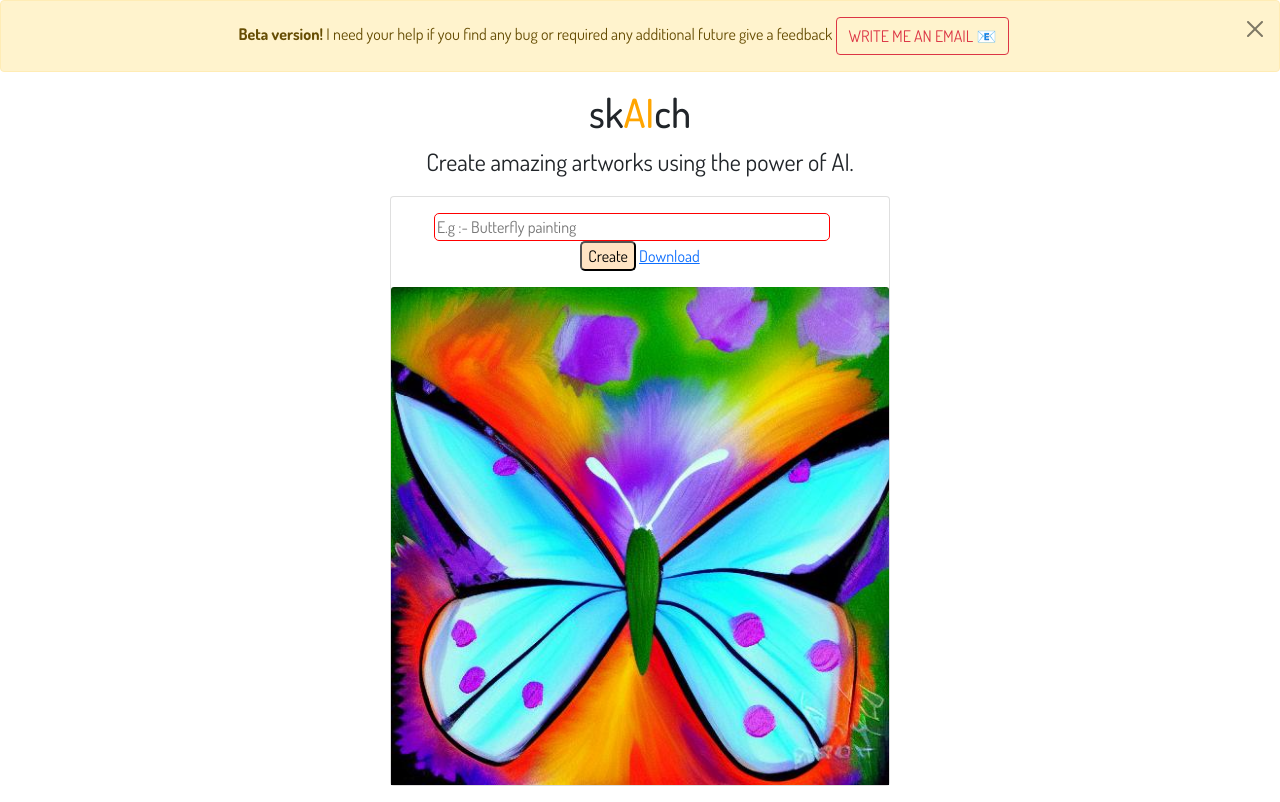
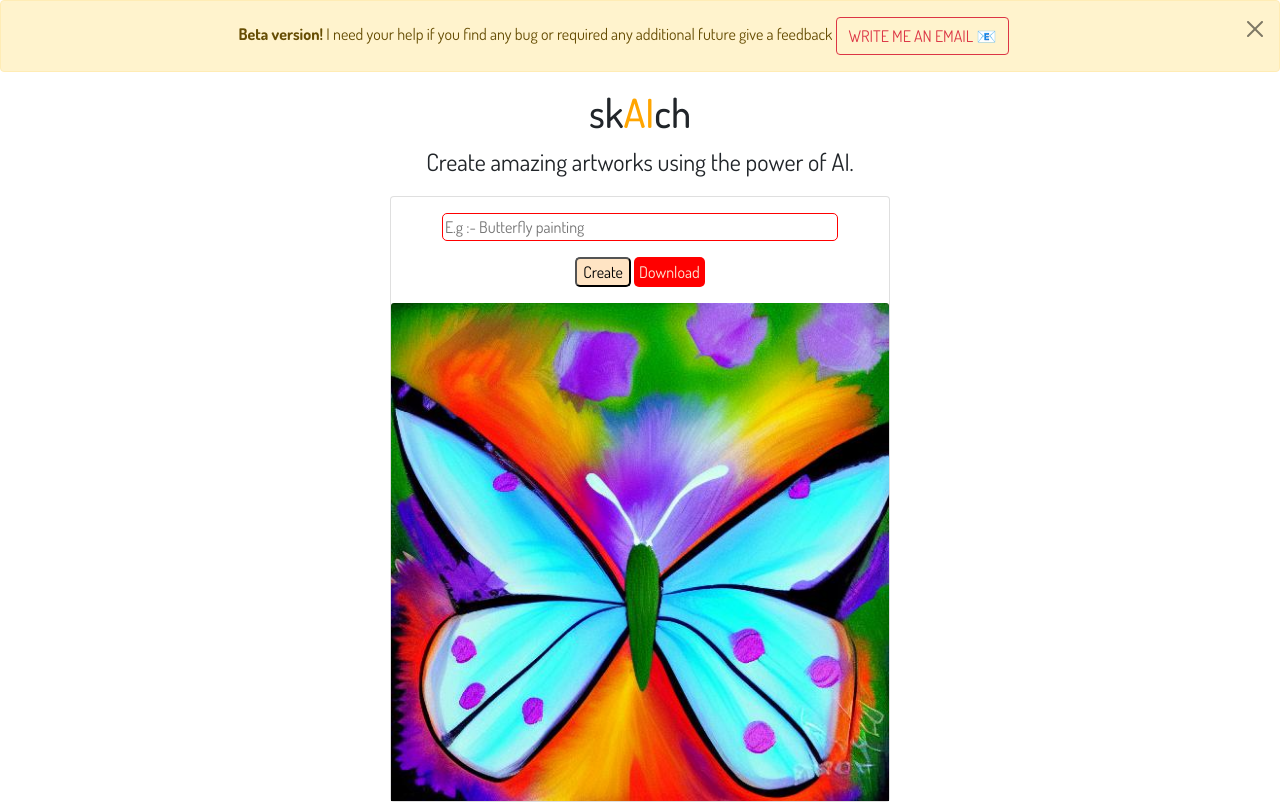
Before and after one commit to chandusurisetty/skAIch, a Flask app: page / in a window 1280 px wide. Run offline with Flask 2, Linux system fonts and the light colour scheme; some libraries are stand-ins or nearby versions; some web fonts are replaced.

Commit message:
added download option

```diff
--- a/static/css/style.css
+++ b/static/css/style.css
@@ -50,13 +50,26 @@ body {
     width: 85%;
     border-radius: 5px;
     border: 1px solid red;
-    margin-right: 1rem;
+
 
 }
+
 
 .formbar button {
     border-radius: 5px;
     background-color: bisque;
+}
+
+.clickbtns {
+    margin-top: 1rem;
+}
+
+.dbtn {
+    text-decoration: none;
+    color: antiquewhite;
+    background-color: red;
+    padding: 5px;
+    border-radius: 5px;
 }
 
 .imgbar {
```
